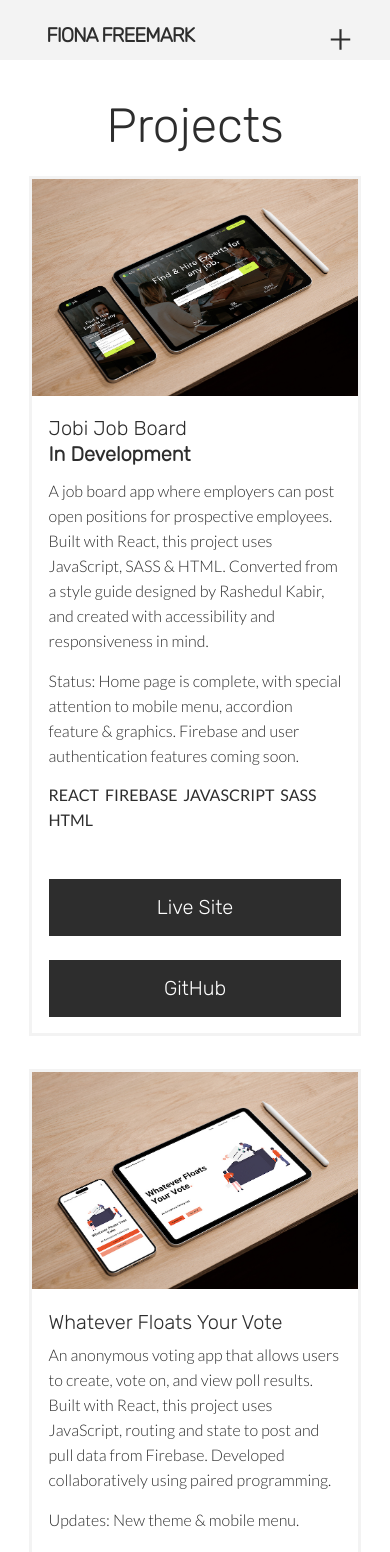
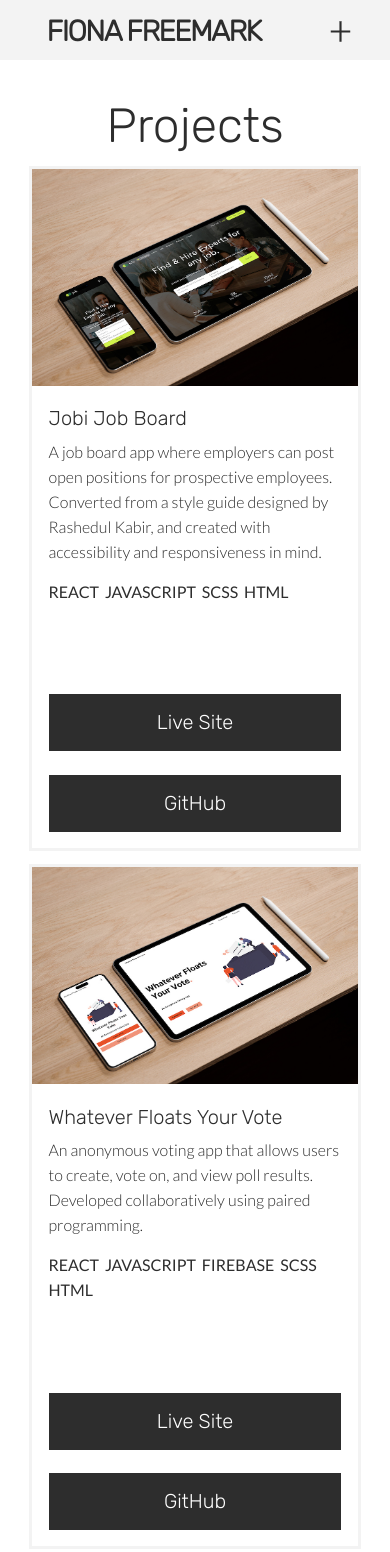
Before and after one commit to fionafreemark/freemark.dev, a React (Create React App) app: page /projects in a window 390 px wide. Shown: the top 1552 px of the page. Built offline with nearby package versions, Linux system fonts and the light colour scheme.

Commit message:
edited project descriptions and spacing, fixed home page scroll

```diff
--- a/src/Components/Header.js
+++ b/src/Components/Header.js
@@ -6,7 +6,7 @@ const Header = () => {
     <header>
       {/* Skip Link */}
       <a href="#main" className="skip-link">Skip to main content.</a>
-      <div className="wrapper">
+      <div className="nav-wrapper">
         <Nav />
       </div>
     </header>
--- a/src/Pages/Projects.js
+++ b/src/Pages/Projects.js
@@ -49,7 +49,7 @@ const Projects = () => {
             variants={fadeVariant2}
             initial="hidden"
             animate={control}
-          className="proj-container">
+            className="proj-container">
             <div className="proj-box">
               <div className="proj-img-container">
                 <a href="https://jobi-app.netlify.app/" className="img-link">
@@ -59,19 +59,13 @@ const Projects = () => {
               </div>
               <div className="proj-text-container">
                 <h4>Jobi Job Board</h4>
-                <h5>In Development</h5>
                 <p className="proj-desc">
-                  A job board app where employers can post open positions for prospective employees. Built
-                  with React, this project uses JavaScript, SASS & HTML. Converted from a style guide designed by Rashedul Kabir, and created with accessibility and responsiveness in mind.
-                </p>
-                <p className="proj-desc">
-                  Status: Home page is complete, with special attention to mobile menu, accordion feature & graphics. Firebase and user authentication features coming soon.
+                  A job board app where employers can post open positions for prospective employees. Converted from a style guide designed by Rashedul Kabir, and created with accessibility and responsiveness in mind.
                 </p>
                 <ul className="proj-skills">
                   <li>React</li>
-                  <li>Firebase</li>
                   <li>JavaScript</li>
-                  <li>SASS</li>
+                  <li>SCSS</li>
                   <li>HTML</li>
                 </ul>
               </div>
@@ -93,18 +87,13 @@ const Projects = () => {
               <div className="proj-text-container vote-proj-text">
                 <h4>Whatever Floats Your Vote</h4>
                 <p className="proj-desc">
-                  An anonymous voting app that allows users to create, vote on, and view poll results. Built
-                  with React, this project uses JavaScript, routing and state to
-                  post and pull data from Firebase. Developed collaboratively using paired programming.
-                </p>
-                <p className="proj-desc">
-                  Updates: New theme & mobile menu.
+                  An anonymous voting app that allows users to create, vote on, and view poll results. Developed collaboratively using paired programming.
                 </p>
                 <ul className="proj-skills">
                   <li>React</li>
+                  <li>JavaScript</li>
                   <li>Firebase</li>
-                  <li>JavaScript</li>
-                  <li>SASS</li>
+                  <li>SCSS</li>
                   <li>HTML</li>
                 </ul>
               </div>
@@ -125,18 +114,14 @@ const Projects = () => {
               </div>
               <div className="proj-text-container">
                 <h4>The Daily Tarot</h4>
-                <p className="proj-desc">A daily tarot app that allows the user the pull a randomized card from a standard
-                  77-card deck. A local image is then matched to
-                  the selected card from the API and displayed on screen with it's meaning and description. The user has
-                  the option
-                  to save their response in a Firebase database.
+                <p className="proj-desc">Pull a randomized card-of-the-day from a standard 77-card deck. The selected card is displayed with it's meaning (API) and matching image (local source). Responses can be saved/displayed using Firebase.
                 </p>
                 <ul className="proj-skills">
                   <li>React</li>
+                  <li>JavaScript</li>
+                  <li>API</li>
                   <li>Firebase</li>
-                  <li>API</li>
-                  <li>JavaScript</li>
-                  <li>SASS</li>
+                  <li>SCSS</li>
                   <li>HTML</li>
                 </ul>
               </div>
@@ -163,9 +148,7 @@ const Projects = () => {
                 <ul className="proj-skills">
                   <li>JavaScript</li>
                   <li>HTML</li>
-                  <li>CSS</li>
-                  <li>SASS</li>
-                  <li>GitHub</li>
+                  <li>SCSS</li>
                 </ul>
               </div>
               <div className="proj-link-container">
@@ -185,16 +168,15 @@ const Projects = () => {
               </div>
               <div className="proj-text-container img-box-2">
                 <h4>Find Your Animal Match</h4>
-                <p className="proj-desc">A lighthearted app that matches the user's personality to an animal photo. Using
+                <p className="proj-desc">Matches your personality to an animal photo. Using
                   the user's inputs, it fetches data from the Pexels' API and displays
                   the resulting match. Developed and designed collaboratively using paired programming techniques.
                 </p>
                 <ul className="proj-skills">
+                  <li>API</li>
+                  <li>Javascript</li>
                   <li>HTML</li>
-                  <li>CSS</li>
-                  <li>SASS</li>
-                  <li>JavaScript</li>
-                  <li>GitHub</li>
+                  <li>SCSS</li>
                 </ul>
               </div>
               <div className="proj-link-container">
--- a/src/sass/partials/_global.scss
+++ b/src/sass/partials/_global.scss
@@ -36,6 +36,11 @@ img {
 .wrapper {
 	max-width: 1200px;
 	width: 85%;
+	margin: 0 auto;
+}
+.nav-wrapper {
+	max-width: 1200px;
+	width: 88.5%;
 	margin: 0 auto;
 }
 
--- a/src/sass/partials/components/_footer.scss
+++ b/src/sass/partials/components/_footer.scss
@@ -26,6 +26,7 @@ footer p {
     content: "";
     width: 2px;
     height: 25px;
+    top: 8%;
     right: -8%;
     background-color: $pink;
   }
--- a/src/sass/partials/components/_nav.scss
+++ b/src/sass/partials/components/_nav.scss
@@ -53,12 +53,12 @@ h1 {
   &.unclicked,
   &.clicked {
     position: fixed;
-    right: 3.05em;
-    top: 1.2em;
+    right: 2.95em;
+    top: .9em;
     z-index: 20;
     align-items: center;
     justify-content: center;
-    padding: 1.2rem;
+    padding: 1.4rem;
     border: 1px solid $transparent;
     background-color: $transparent;
     font-size: $fs-med;
@@ -86,7 +86,7 @@ h1 {
     position: fixed;
     z-index: 20;
     right: 6.5rem;
-    top: 2.5rem;
+    top: 2rem;
     display: none;
     background-color: $transparent;
     color: $black;
--- a/src/sass/partials/media-queries/_media-queries.scss
+++ b/src/sass/partials/media-queries/_media-queries.scss
@@ -59,6 +59,7 @@
 
   .home-section {
 
+    min-height: calc(100vh - 49px);
     h3 {
       font-size: $fs-med;
     }
@@ -350,11 +351,11 @@
 
   // GLOBAL STYLES ----------
   h1 {
-    font-size: $fs-small;
+    // font-size: $fs-small;
   }
 
   .h1-link {
-    margin: 4% 0 0 0;
+    // margin: 4% 0 0 0;
   }
 
   h3 {
@@ -381,7 +382,8 @@
 
     &.unclicked,
     &.clicked {
-      right: 1.66em;
+      top: 1.7rem;
+      right: 1.57em;
     }
   }
 
@@ -389,6 +391,7 @@
 
     &.unclicked,
     &.clicked {
+      top: 1.7rem;
       right: 3.5rem;
     }
   }
@@ -410,6 +413,11 @@
     }
 
   }
+
+  // HOME SECTION ----------
+    .home-section {
+      min-height: calc(100vh - 82px);
+    }
 
   // ABOUT ME SECTION ----------
   .about-me-section {
--- a/src/sass/partials/pages/_home.scss
+++ b/src/sass/partials/pages/_home.scss
@@ -7,8 +7,8 @@
   display: flex;
   flex-wrap: wrap;
   justify-content: space-between;
-  min-height: calc(100vh - 51px);
-  padding: 10% 0 5% 0;
+  min-height: calc(100vh - 50.5px);
+  padding: 8% 0 0 0;
   background-color: $white;
 
   h2 {
@@ -36,7 +36,6 @@
   justify-content: center;
   align-items: flex-start;
   width: 45%;
-
   max-height: 600px;
 }
 
--- a/src/sass/partials/pages/_projects.scss
+++ b/src/sass/partials/pages/_projects.scss
@@ -2,8 +2,8 @@
 
 // PROJECTS SECTION ----------------------------------
 .projects-section {
-  min-height: calc(100vh - 55px);
-  padding: 10% 0;
+  min-height: calc(100vh - 50px);
+  padding: 10% 0 3%;
   background-color: $white;
 }
 
@@ -28,7 +28,7 @@
   flex-direction: column;
   justify-content: space-between;
   width: 45%;
-  margin: 5% 0;
+  margin: 2% 0;
   border: 3px solid $grey;
   transition: 300ms;
 
@@ -41,16 +41,17 @@
   display: flex;
   flex-direction: column;
   justify-content: flex-start;
-  min-height: 390px;
-  padding: 5%;
+  padding: 5% 5% 1% ;
+  min-height: 250px;
 }
 
 .vote-proj-text {
-  min-height: 503px;
+  min-height: 270px;
 }
 
+
 .proj-link-container {
-  padding: 5%;
+  padding: 1% 5% 5%;
 }
 
 .proj-desc,
@@ -67,7 +68,7 @@
     padding-right: 2%;
     text-transform: uppercase;
     font-weight: $fw-semi-bold;
-    font-size: $fs-small;
+    font-size: $fs-xs;
     color: $black;
   }
 }
```
